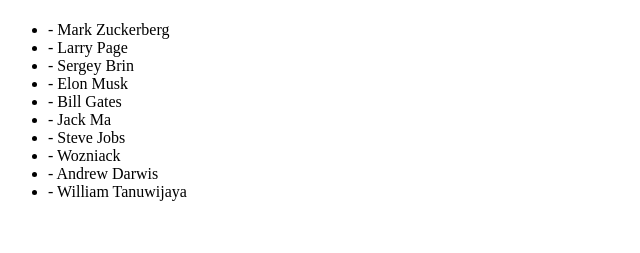
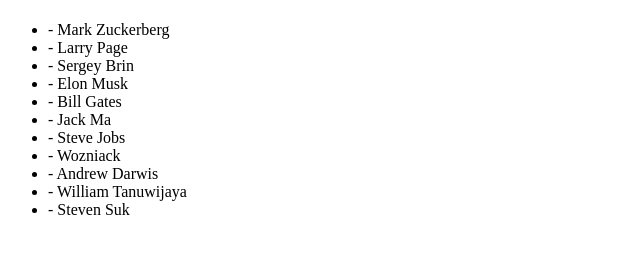
Before and after one commit to ariefrahmantech/codewars, a plain HTML site: page index.html in a window 1280 px wide. Shown: the part 59-312 px from the top of the page, without its empty margins (0-640 px from the left). Drawn offline with Linux system fonts and the light colour scheme.

Commit message:
Add a new candidate (Steven Suk)

```diff
--- a/index.html
+++ b/index.html
@@ -20,6 +20,7 @@
         <li>- Wozniack</li>
         <li>- Andrew Darwis</li>
         <li>- William Tanuwijaya</li>
+        <li>- Steven Suk</li>
     </ul>
 </body>
 
```
